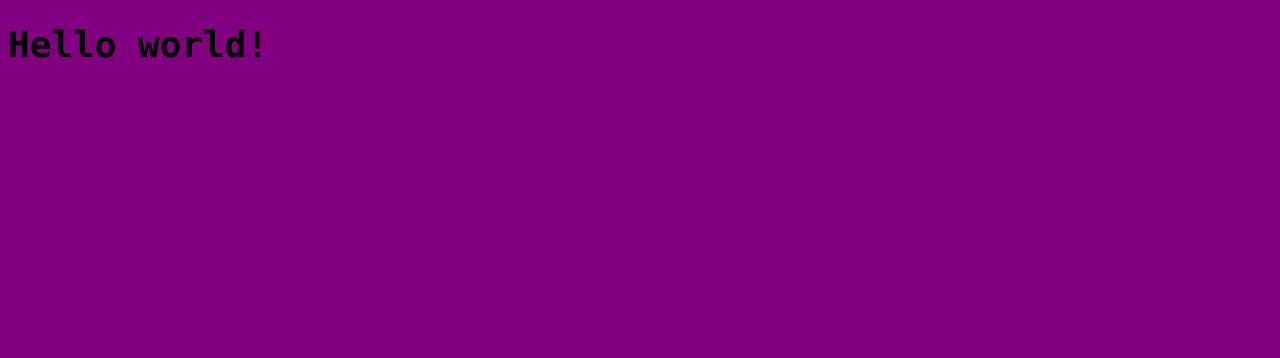
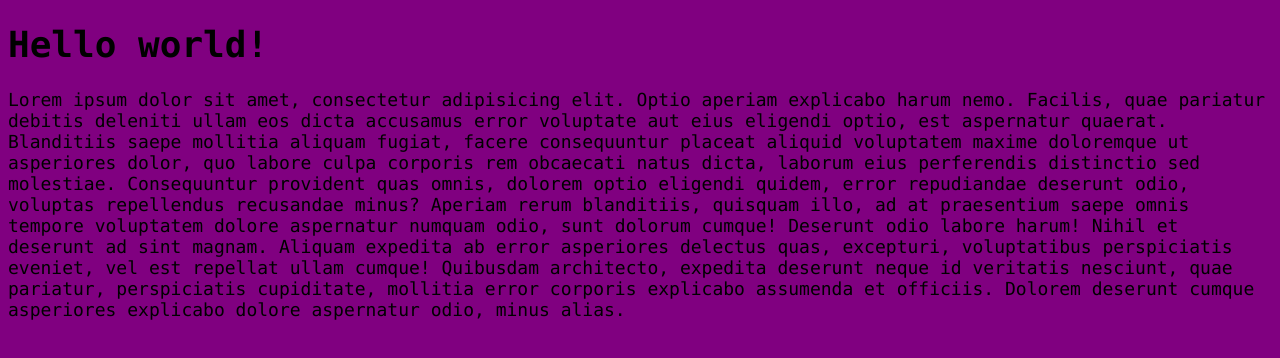
Before and after one commit to maxpestov12/test1, a website: page index.html in a window 1280 px wide. Drawn offline with Linux system fonts and the light colour scheme.

Commit message:
Добавили текст на главную страницу

```diff
--- a/index.html
+++ b/index.html
@@ -7,6 +7,7 @@
 </head>
 <body>
 	<h1>Hello world!</h1>
+	<p>Lorem ipsum dolor sit amet, consectetur adipisicing elit. Optio aperiam explicabo harum nemo. Facilis, quae pariatur debitis deleniti ullam eos dicta accusamus error voluptate aut eius eligendi optio, est aspernatur quaerat. Blanditiis saepe mollitia aliquam fugiat, facere consequuntur placeat aliquid voluptatem maxime doloremque ut asperiores dolor, quo labore culpa corporis rem obcaecati natus dicta, laborum eius perferendis distinctio sed molestiae. Consequuntur provident quas omnis, dolorem optio eligendi quidem, error repudiandae deserunt odio, voluptas repellendus recusandae minus? Aperiam rerum blanditiis, quisquam illo, ad at praesentium saepe omnis tempore voluptatem dolore aspernatur numquam odio, sunt dolorum cumque! Deserunt odio labore harum! Nihil et deserunt ad sint magnam. Aliquam expedita ab error asperiores delectus quas, excepturi, voluptatibus perspiciatis eveniet, vel est repellat ullam cumque! Quibusdam architecto, expedita deserunt neque id veritatis nesciunt, quae pariatur, perspiciatis cupiditate, mollitia error corporis explicabo assumenda et officiis. Dolorem deserunt cumque asperiores explicabo dolore aspernatur odio, minus alias.</p>
 	<!-- Javascript section -->
 	<script src="main.js"></script>
 </body>
```
